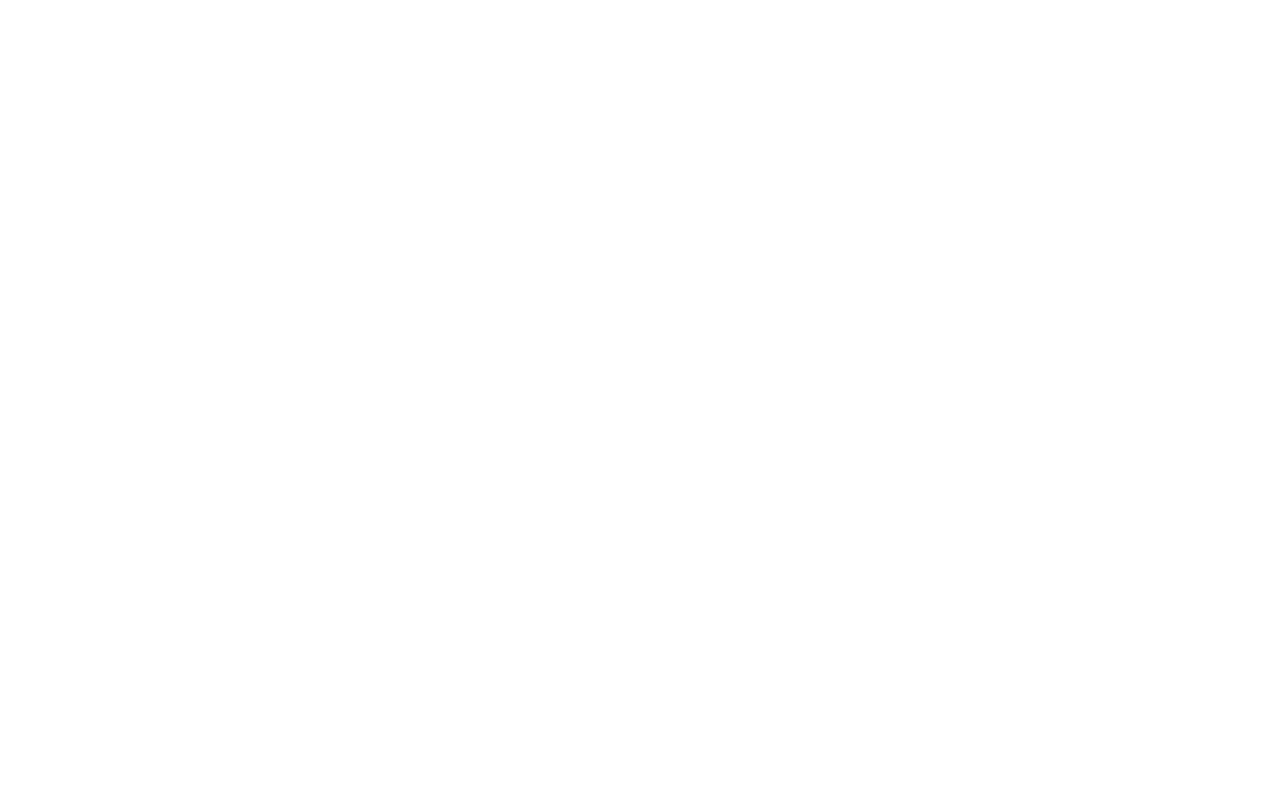
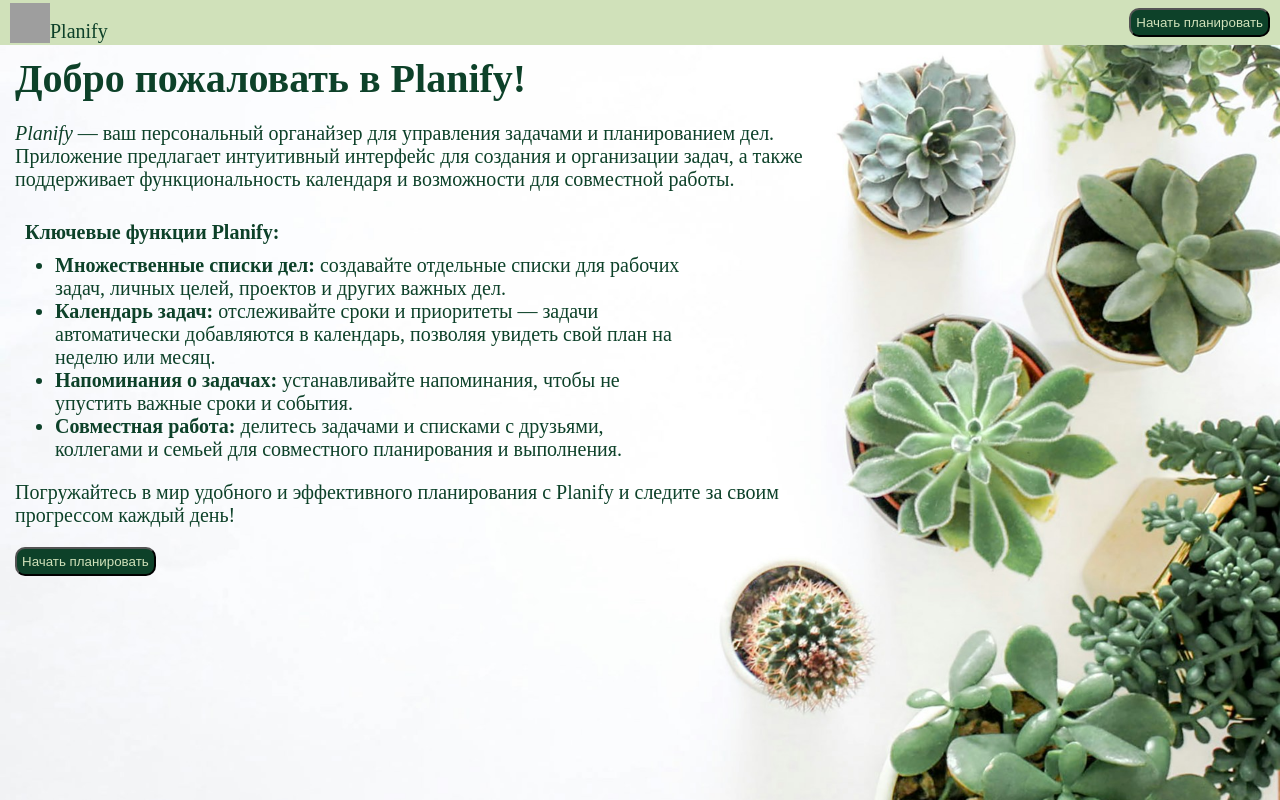
Before and after one commit to DarLaIl/fintex-t-bank-final, a Next.js app in the folder final/final-app/: page / in a window 1280 px wide. Built offline with nearby package versions, Linux system fonts and the light colour scheme; grey boxes are pictures that could not be loaded.

Commit message:
2. Homepage added

```diff
--- /dev/null
+++ b/final/final-app/app/page.tsx
@@ -0,0 +1,49 @@
+'use client';
+
+import { useRouter } from 'next/navigation';
+import styles from '../styles/Home.module.css';
+
+export default function Home() {
+    const router = useRouter();
+
+    return (
+        <main className={styles.wrapper}>
+            <h1>Добро пожаловать в Planify!</h1>
+            <p>
+                <em>Planify</em> — ваш персональный органайзер для управления
+                задачами и планированием дел. Приложение предлагает интуитивный
+                интерфейс для создания и организации задач, а также поддерживает
+                функциональность календаря и возможности для совместной работы.
+            </p>
+            <h4>Ключевые функции Planify:</h4>
+            <ul>
+                <li>
+                    <strong>Множественные списки дел:</strong> создавайте
+                    отдельные списки для рабочих задач, личных целей, проектов и
+                    других важных дел.
+                </li>
+                <li>
+                    <strong>Календарь задач:</strong> отслеживайте сроки и
+                    приоритеты — задачи автоматически добавляются в календарь,
+                    позволяя увидеть свой план на неделю или месяц.
+                </li>
+                <li>
+                    <strong>Напоминания о задачах:</strong> устанавливайте
+                    напоминания, чтобы не упустить важные сроки и события.
+                </li>
+                <li>
+                    <strong>Совместная работа:</strong> делитесь задачами и
+                    списками с друзьями, коллегами и семьей для совместного
+                    планирования и выполнения.
+                </li>
+            </ul>
+            <p>
+                Погружайтесь в мир удобного и эффективного планирования с
+                Planify и следите за своим прогрессом каждый день!
+            </p>
+            <button type="button" onClick={() => router.push('/register')}>
+                Начать планировать
+            </button>
+        </main>
+    );
+}
--- a/final/final-app/src/app/page.tsx
+++ /dev/null
@@ -1,8 +0,0 @@
-export default function Home() {
-    return (
-        <div>
-            <main></main>
-            <footer></footer>
-        </div>
-    );
-}
--- /dev/null
+++ b/final/final-app/styles/Home.module.css
@@ -0,0 +1,24 @@
+.wrapper {
+    box-sizing: border-box;
+    display: flex;
+    align-items: self-start;
+    flex-direction: column;
+}
+
+.wrapper h1 {
+    margin: 0;
+}
+
+.wrapper h4 {
+    margin: 10px;
+}
+
+.wrapper p {
+    width: 65%;
+    text-shadow: 1px 1px 2px #fff;
+}
+
+.wrapper ul {
+    width: 50%;
+    margin: 0;
+}
--- /dev/null
+++ b/final/final-app/styles/globals.css
@@ -0,0 +1,54 @@
+html,
+body {
+    padding: 0;
+    margin: 0;
+}
+
+html {
+    height: 100vh;
+}
+
+body {
+    height: 100%;
+    background: url('../public/wallpaper.jpg');
+    background-size: cover;
+    background-position: center;
+    background-repeat: no-repeat;
+    background-attachment: fixed;
+    color: #0d4129;
+    font-size: 20px;
+}
+
+main {
+    padding: 10px 15px;
+}
+
+header {
+    height: 45px;
+    background-color: #d0e1ba;
+    display: flex;
+    align-items: center;
+    padding: 0 10px;
+}
+
+a {
+    color: #0d4129;
+    text-decoration: none;
+}
+
+button {
+    background-color: #0d4129;
+    padding: 5px;
+    border-radius: 10px;
+    color: #d0e1ba;
+    cursor: pointer;
+    transition: all .5s ease;
+}
+
+@media (hover:hover) {
+    button:hover {
+        background-color: #16643f;
+        scale: 1.1;
+        color: #d0e1ba;
+    }
+}
```
Also changed, not shown: final/final-app/public/wallpaper.jpg (added).
